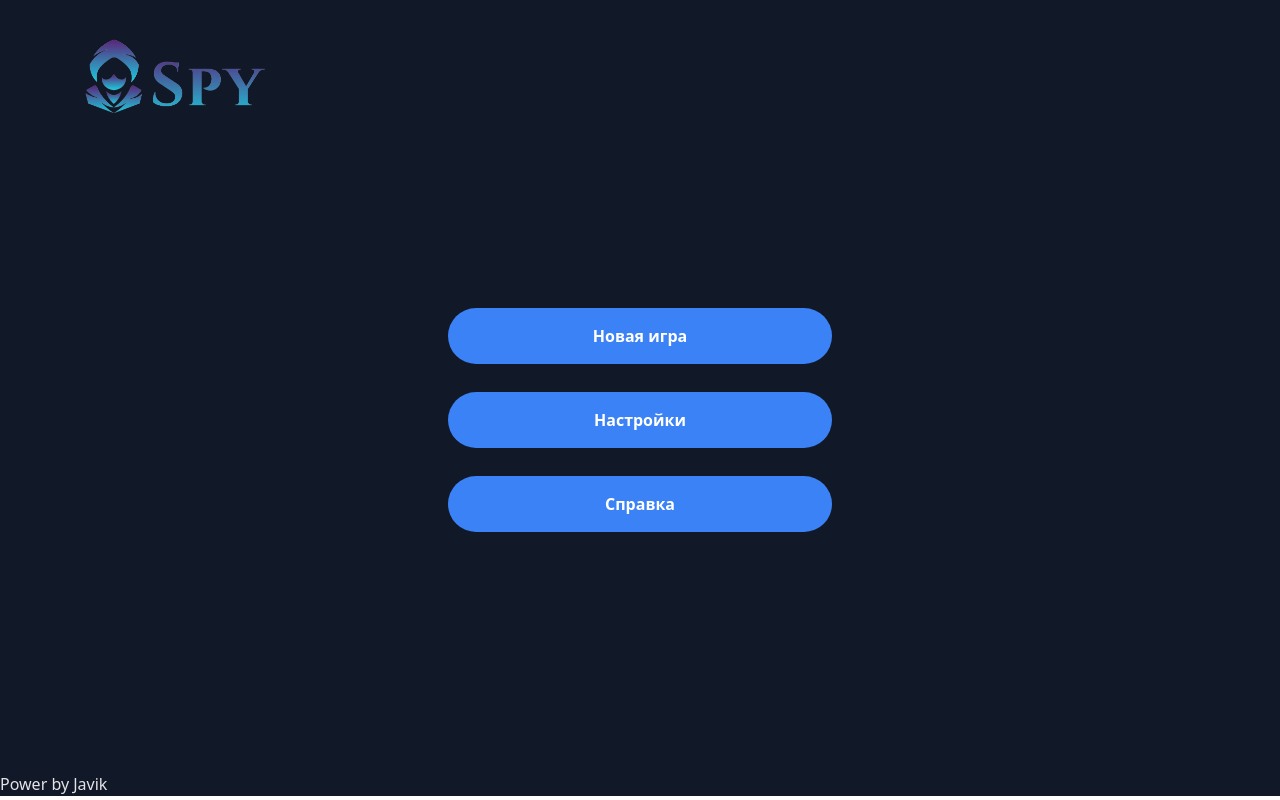
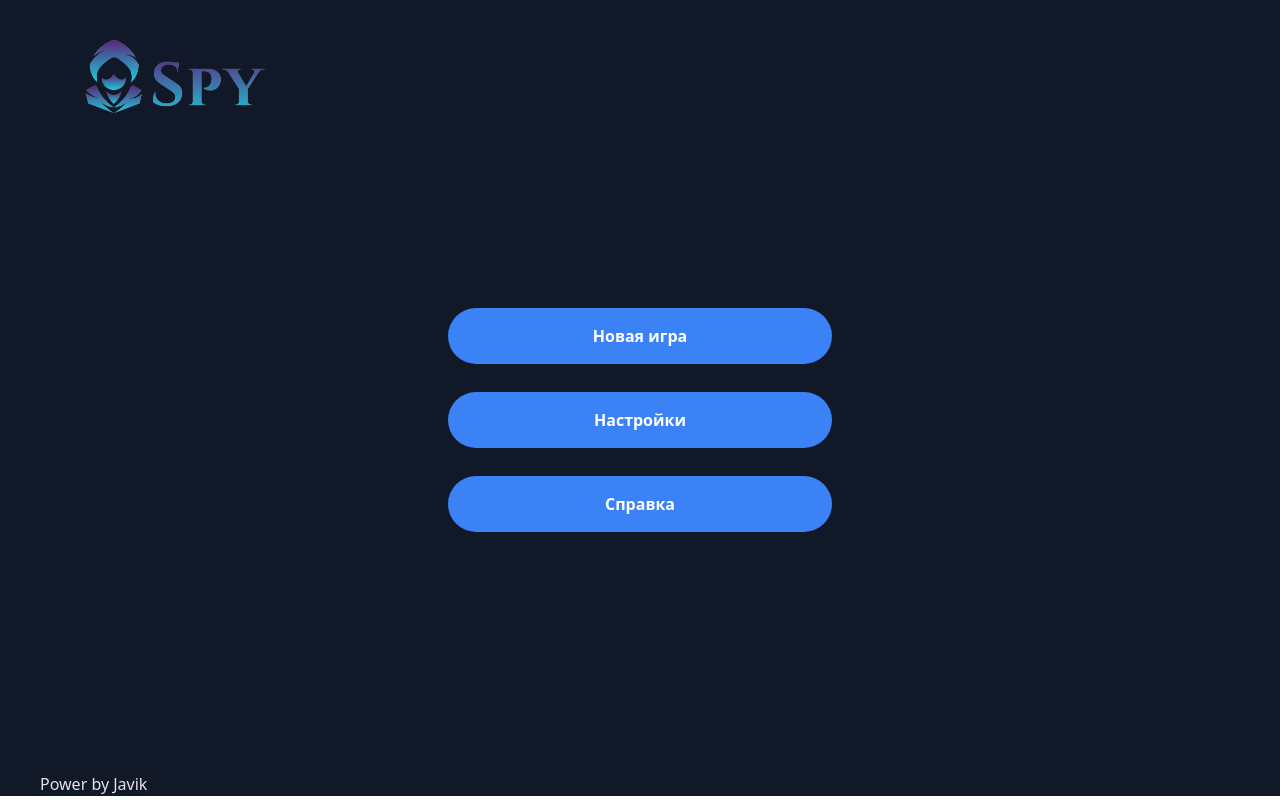
Before and after one commit to rakhmatovich/Spy, a React (Vite) app: page / in a window 1280 px wide. Built offline with nearby package versions, Linux system fonts and the light colour scheme.

Commit message:
footer changes

```diff
--- a/src/App.jsx
+++ b/src/App.jsx
@@ -1,6 +1,6 @@
-import Buttons from "./component/Buttons"
-import Footer from "./component/Footer"
-import Navbar from "./component/Navbar"
+import Buttons from "./components/Buttons"
+import Footer from "./components/Footer"
+import Navbar from "./components/Navbar"
 
 function App() {
 
--- a/src/component/Footer.jsx
+++ b/src/components/Footer.jsx
@@ -4,7 +4,7 @@ import React from 'react'
 export default function () {
   return (
    <div className='flex'>
-    <h1 className=' text-zinc-200 '><a href="https://github.com/cd-Desktop">Power by Javik</a></h1>
+    <h1 className=' text-zinc-200 pl-10 '><a href="https://github.com/cd-Desktop">Power by Javik</a></h1>
    </div>
   )
 }
```
Also changed, not shown: src/components/Buttons.jsx (renamed from src/component/Buttons.jsx), src/components/Navbar.jsx (renamed from src/component/Navbar.jsx).
